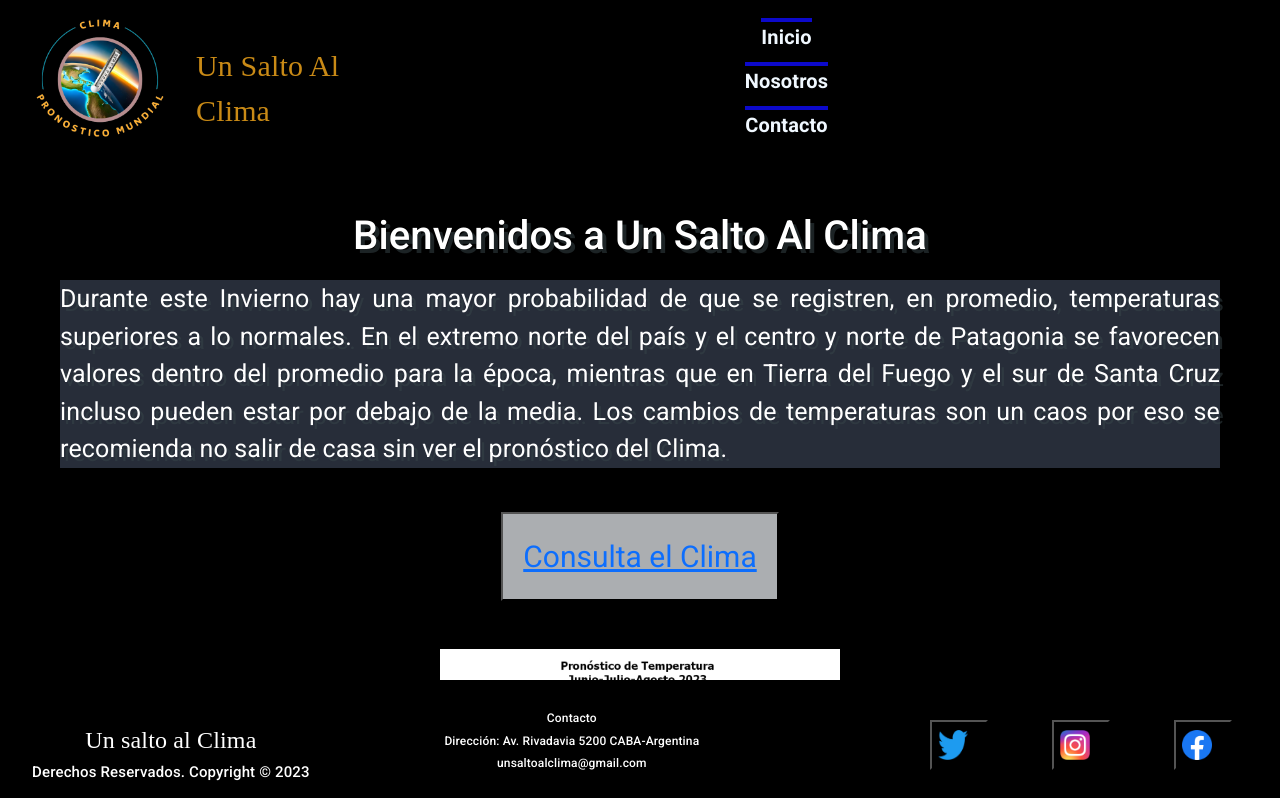
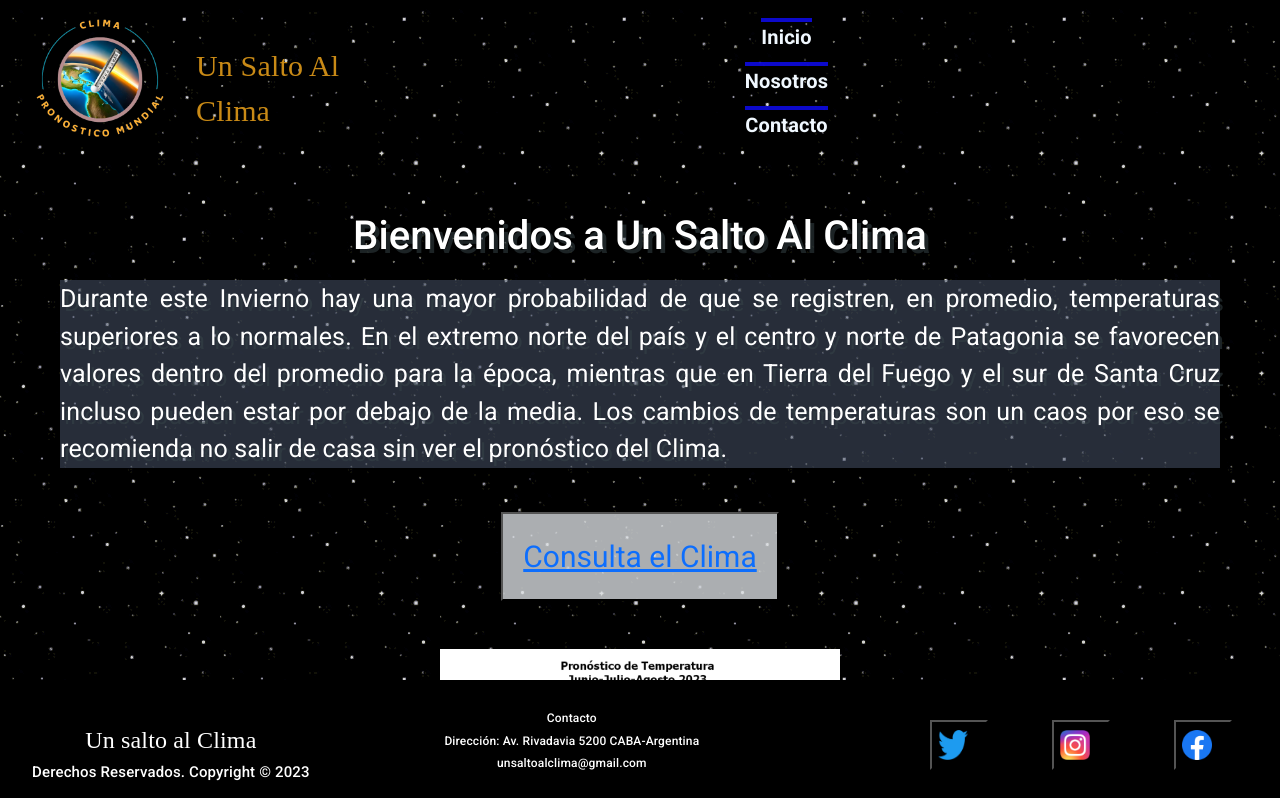
Before and after one commit to Nellyta82/ProyectoDelClima-, a React (Vite) app: page / in a window 1280 px wide. Shown: the top 798 px of the page. Built offline with nearby package versions, Linux system fonts and the light colour scheme.

Commit message:
Cambiando fondo

```diff
--- a/src/index.css
+++ b/src/index.css
@@ -4,9 +4,9 @@ body {
     box-sizing: border-box;
     margin: 0px;
     padding: 0px;
-    background-image:url(../public/img/arenitaPlayita.jpg);
-    background-size: 100% auto;
-    background-repeat: no-repeat;
+    background-image:url(../public/img/estrellas.gif);
+    background-size: 100% cover;
+    background-repeat: repeat;
     height: 115vh;
     width: auto;
     position: relative;
@@ -14,6 +14,9 @@ body {
   }
 
   :root{
+    background-image: url(../public/img/estrellas.gif);
+    background-size: 100% cover;
+    background-repeat: repeat;
     background-color: black;
   }
 
@@ -188,16 +191,6 @@ footer {
 
 @media screen and (min-width: 790px) and (max-width: 1280px) {
 
-  :root{
-    background-color: black;
-  }
-
-  body{
-    background-color: black;
-    background-image: none;
-    height: 0px;
-  }
-
   #Contenedor{
     margin-left: 400px;
     margin-top: 80px;
@@ -250,13 +243,6 @@ footer {
 }
 
   @media screen and (min-width: 425px) and (max-width: 786px) {
-
-
-    body{
-      background-color: black;
-      background-image: none;
-      height: 0px;
-    }
 
     #Contenedor{
       margin-left: 80px;
@@ -324,12 +310,6 @@ footer {
 
   @media screen and (min-width: 200px) and (max-width: 420px) {
 
-    body{
-      background-color: black;
-      background-image: none;
-      height: 0px;
-    }
-
     #Contenedor{
       margin-left: 50px;
       margin-top: 120px;
```
